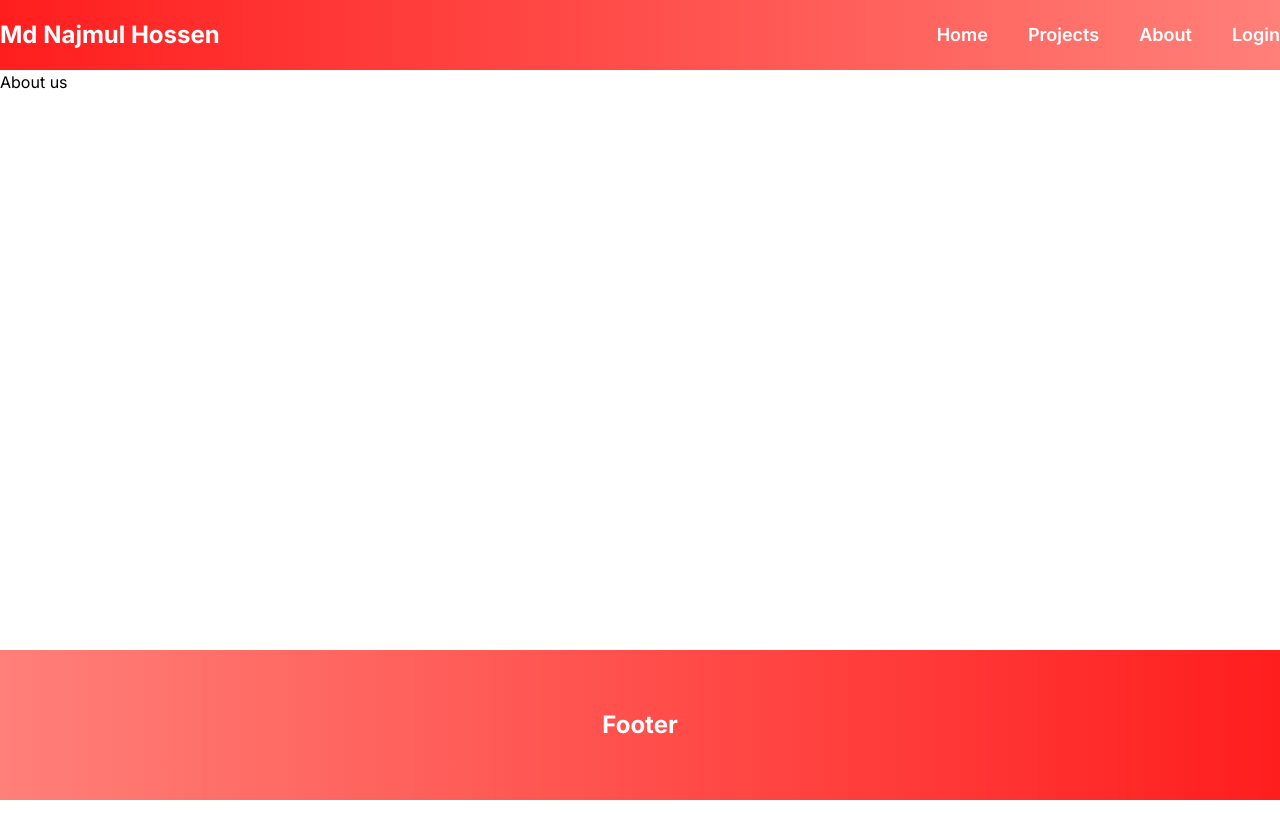
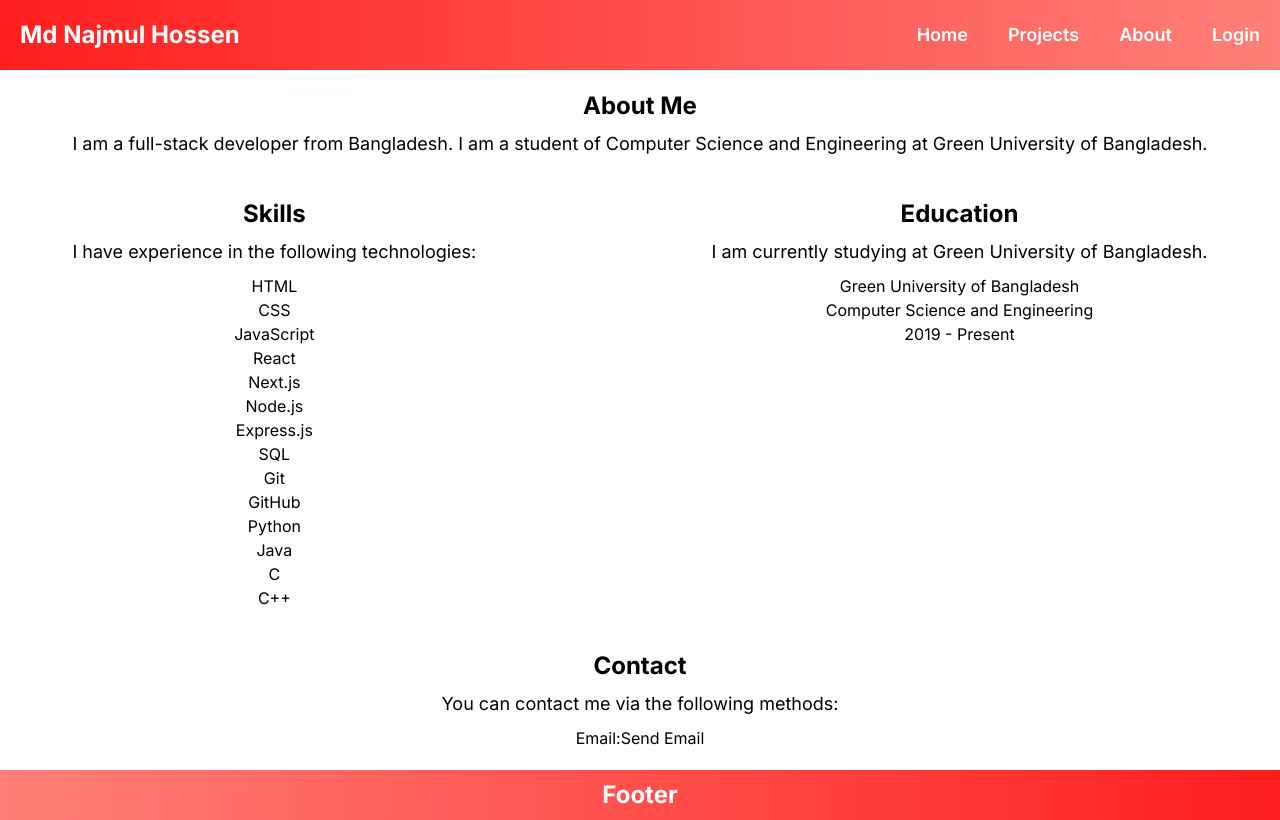
Before and after one commit to nazm0l/massive-portfolio, a Next.js app: page /about in a window 1280 px wide. Built offline with nearby package versions, Linux system fonts and the light colour scheme.

Commit message:
login page designed and start about us page

```diff
--- a/src/app/about/page.js
+++ b/src/app/about/page.js
@@ -6,8 +6,69 @@ export const metadata = {
 
 const AboutPage = () => {
   return (
-    <div>
-      <h2>About us</h2>
+    <div className="container p-5 grid place-items-center">
+      <div>
+        {/* about me */}
+        <div className="text-center">
+          <h1 className="text-2xl font-bold">About Me</h1>
+          <p className="text-lg mt-2">
+            I am a full-stack developer from Bangladesh. I am a student of
+            Computer Science and Engineering at Green University of Bangladesh.
+          </p>
+
+          <div className="flex justify-between">
+            {/* skills */}
+
+            <div>
+              <h1 className="text-2xl font-bold mt-10">Skills</h1>
+              <p className="text-lg mt-2">
+                I have experience in the following technologies:
+              </p>
+              <ul className="mt-2">
+                <li>HTML</li>
+                <li>CSS</li>
+                <li>JavaScript</li>
+                <li>React</li>
+                <li>Next.js</li>
+                <li>Node.js</li>
+                <li>Express.js</li>
+                <li>SQL</li>
+                <li>Git</li>
+                <li>GitHub</li>
+                <li>Python</li>
+                <li>Java</li>
+                <li>C</li>
+                <li>C++</li>
+              </ul>
+            </div>
+
+            {/* education */}
+            <div>
+              <h1 className="text-2xl font-bold mt-10">Education</h1>
+              <p className="text-lg mt-2">
+                I am currently studying at Green University of Bangladesh.
+              </p>
+              <ul className="mt-2">
+                <li>Green University of Bangladesh</li>
+                <li>Computer Science and Engineering</li>
+                <li>2019 - Present</li>
+              </ul>
+            </div>
+          </div>
+
+          {/* contact */}
+          <h1 className="text-2xl font-bold mt-10">Contact</h1>
+          <p className="text-lg mt-2">
+            You can contact me via the following methods:
+          </p>
+          <ul className="mt-2">
+            <li>
+              Email:
+              <a href="mailto:abc@gmail.com ">Send Email</a>
+            </li>
+          </ul>
+        </div>
+      </div>
     </div>
   );
 };
--- a/src/app/layout.js
+++ b/src/app/layout.js
@@ -15,7 +15,7 @@ export default function RootLayout({ children }) {
     <html lang="en">
       <body className={inter.className}>
         <Navbar />
-        <div className="min-h-[calc(100vh-220px)]">{children}</div>
+        <div className="min-h-[calc(100vh-120px)]">{children}</div>
         <Footer />
       </body>
     </html>
--- a/src/app/login/page.js
+++ b/src/app/login/page.js
@@ -1,3 +1,5 @@
+import LoginProvider from "@/components/LoginProvider";
+
 export const metadata = {
   title: "Login | Md Najmul Hossen",
   description: "Login page for Md Najmul Hossen",
@@ -5,8 +7,8 @@ export const metadata = {
 
 const LoginPage = () => {
   return (
-    <div>
-      <h2>Login with Google</h2>
+    <div className="container p-5 min-h-[calc(100vh-220px)] grid place-items-center">
+      <LoginProvider />
     </div>
   );
 };
--- a/src/components/Footer.js
+++ b/src/components/Footer.js
@@ -2,7 +2,7 @@ import React from "react";
 
 const Footer = () => {
   return (
-    <div className="h-[150px] bg-gradient-to-r from-[#ff8079] to-[#ff1e1e] text-white flex justify-center items-center">
+    <div className="h-[50px] bg-gradient-to-r from-[#ff8079] to-[#ff1e1e] text-white flex justify-center items-center">
       <h2 className="text-2xl font-bold">Footer</h2>
     </div>
   );
--- /dev/null
+++ b/src/components/LoginProvider.js
@@ -0,0 +1,26 @@
+"use client";
+
+const LoginProvider = () => {
+  return (
+    <div>
+      <div>
+        {/* login with google with icon */}
+        <button
+          onClick={() => alert("Logged in clicked")}
+          className="bg-[#ff1e1e] text-white p-3 rounded-md mr-2"
+        >
+          Login with Google
+        </button>
+        {/* login with github */}
+        <button
+          onClick={() => alert("Github in clicked")}
+          className="bg-[#ff1e1e] text-white p-3 rounded-md"
+        >
+          Login with Github
+        </button>
+      </div>
+    </div>
+  );
+};
+
+export default LoginProvider;
--- a/src/components/Navbar.js
+++ b/src/components/Navbar.js
@@ -4,7 +4,7 @@ import Link from "next/link";
 const Navbar = () => {
   return (
     <div className="h-[70px] bg-gradient-to-r from-[#ff1e1e] to-[#ff8079] text-white overflow-hidden flex">
-      <div className="container mx-auto flex justify-between items-center">
+      <div className="container px-5 mx-auto flex justify-between items-center">
         <div>
           {/* <Image src="/logo.png" alt="logo" width={50} height={50} /> */}
           <Link href="/">
```
